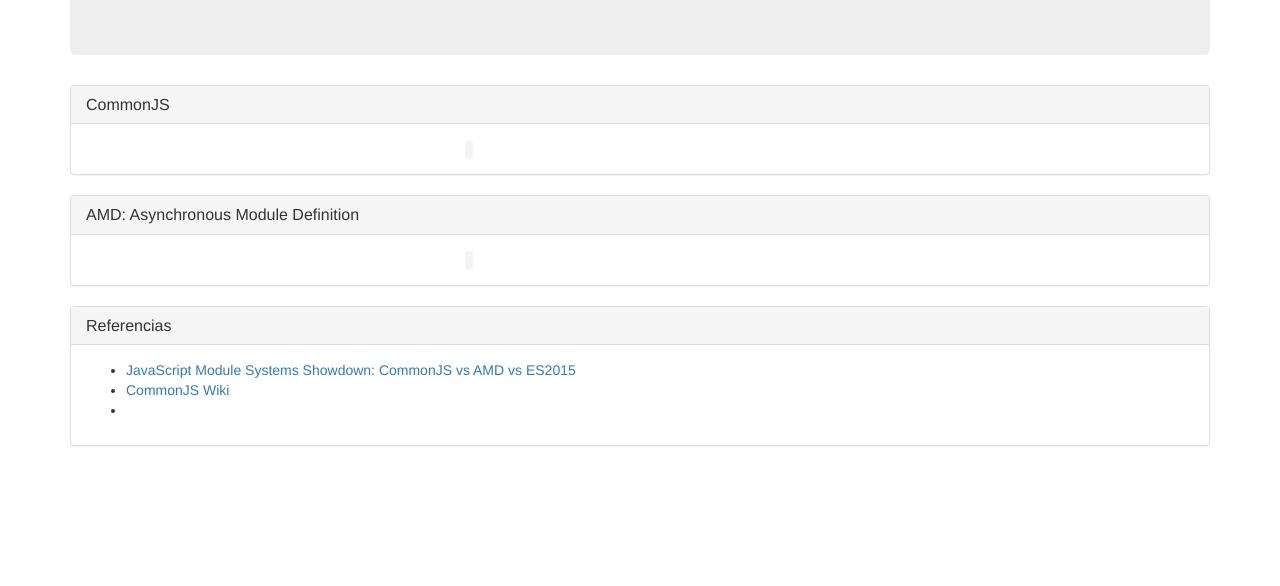
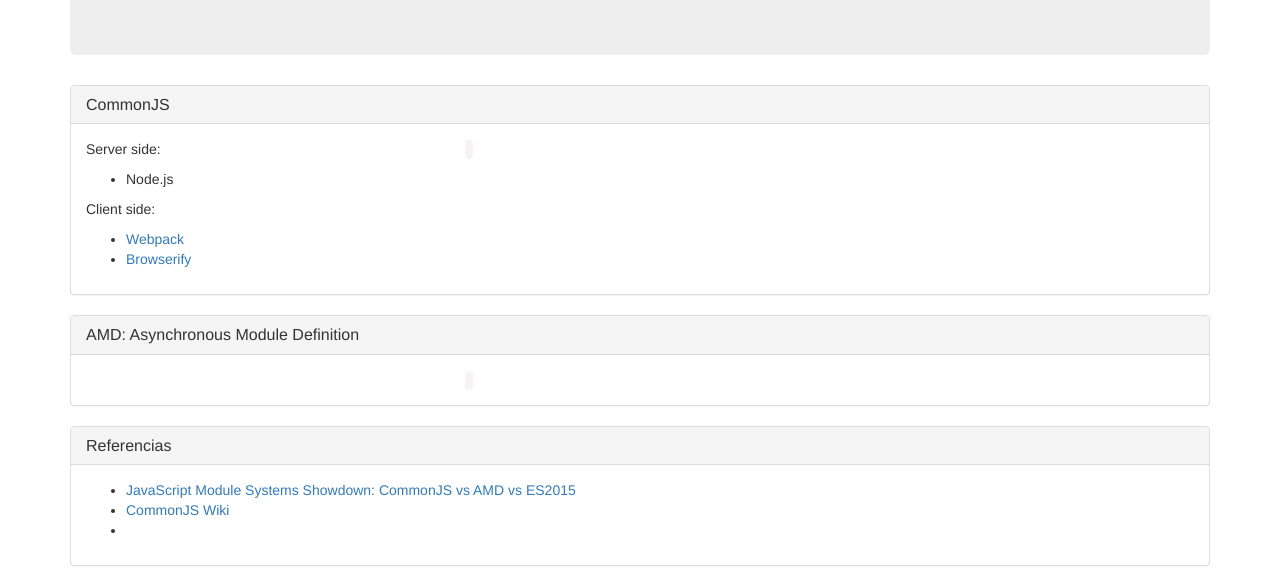
Before and after one commit to lenin-anzen/javascript-module-systems, a plain HTML site: page docs/index.html in a window 1280 px wide. Shown: the part 262-848 px from the top of the page. Before the commit the page ends 800 px from the top, so only its background shows below. Drawn offline with nearby package versions, Linux system fonts and the light colour scheme.

Commit message:
Added Webpack and Browserify links

```diff
--- a/docs/index.html
+++ b/docs/index.html
@@ -35,6 +35,15 @@
                 <div class="panel-body">
                     <div class="row">
                         <div class="col md-4 col-sm-4">
+                            <p>Server side:</p>
+                            <ul>
+                                <li>Node.js</li>
+                            </ul>
+                            <p>Client side:</p>
+                            <ul>
+                                <li><a href="https://webpack.github.io/docs/commonjs.html" target="_blank">Webpack</a></li>
+                                <li><a href="http://browserify.org/" target="_blank">Browserify</a></li>
+                            </ul>
                         </div>
                         <div class="col md-8 col-sm-8">
                             <code></code>
```
Also changed, not shown: README.md.
